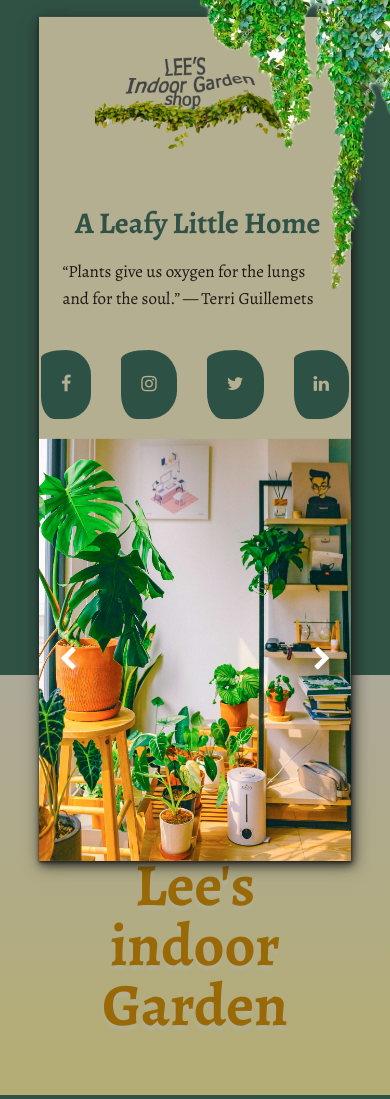
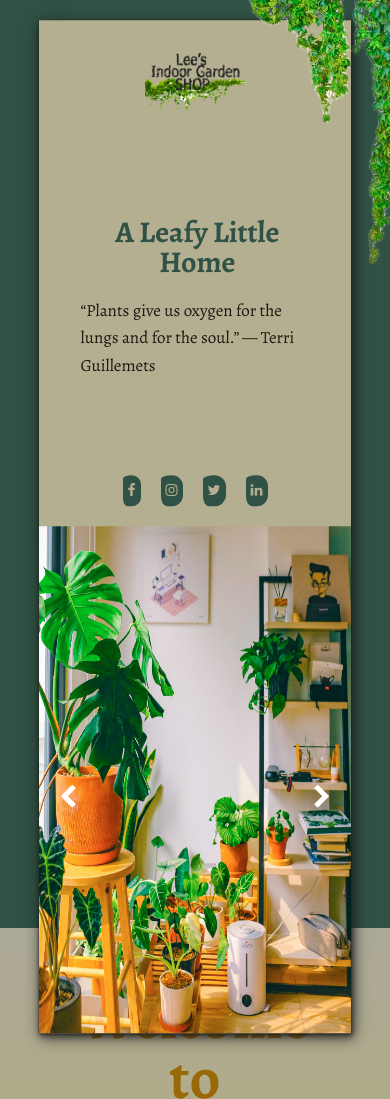
Before and after one commit to Elizabeth-M-M/Lee-s-Indoor-Plant-Garden, a plain HTML site: page index.html in a window 390 px wide. Shown: the top 1099 px of the page. Drawn offline with nearby package versions, Linux system fonts and the light colour scheme; no server answers.

Commit message:
edited logo and appearance

```diff
--- a/index.html
+++ b/index.html
@@ -15,12 +15,12 @@
   <!-- header section -->
   <header>
     <div class="plant-display">
-      <img src="./Images/climb1.png" alt="hanging plant">
+      <img src="./Images/climb1edit.png" alt="hanging plant">
     </div>
     <div class="header-width-position">
     <!-- header right side -->
       <div class="header-content">
-        <img src="./Images/logoleaveslies.png" alt="logo">
+        <img src="./Images/logofinal.png" alt="logo">
         <div class="header-content-main">
           <h1>A Leafy Little Home</h1>
           <p>“Plants give us oxygen for the lungs and for the soul.” — Terri Guillemets</p>
--- a/syle.css
+++ b/syle.css
@@ -47,7 +47,7 @@ body {
 
 header{
   width: 100%;
-  max-height: 80vh;
+  max-height: 100vh;
   background-color: var(--colmedium);
   position: relative;
 }
@@ -55,12 +55,13 @@ header{
 .plant-display{
   position: absolute;
   z-index: 2;
-  top: -10%;
+  top: -20%;
   left: -5%;
+  /* background-color: #000000; */
 }
 .header-width-position{
   width: 80%;
-  height: 50rem;
+  height: 40rem;
   background-color: var(--collight);
   margin: auto;
   transform: translateY(7%);
@@ -75,12 +76,14 @@ header{
 .headerbtns{
   position: absolute;
   width: 100%;
-  bottom: 20%;
+  bottom: 0;
   right: 0;
   display: flex;
   justify-content: space-between;
   align-items: center;
   padding: 2rem;
+  /* background-color: aqua; */
+  z-index: 7;
 }
 .headerbtns button{
   background: transparent;
@@ -101,12 +104,13 @@ header{
   align-items: center;
   justify-content: space-between;
   flex-direction: column;
-  padding: 2rem;
+  padding: 1rem;
   }
  .header-content img{
   margin-top: 2rem;
-  width: 20rem;
+  width: 15rem;
   justify-self: start;
+  /* background-color: aqua; */
 }
 .header-content-main{
   text-align: left;
@@ -128,7 +132,7 @@ header{
 list-style: none;
 margin: 0 1.5rem;
 background-color: var(--colmedium);
-padding: 2rem;
+padding: 1.5rem;
 border-radius: 150px 150px 150px 80px / 50px 150px 150px 135px;
 }
 .social ul li:hover{
@@ -411,6 +415,27 @@ form div{
   color: var(--colwhite);
 }
 @media (max-width:60rem){
+  .social ul li {
+
+      margin:1rem;
+
+      padding:0.3rem 0.5rem;
+
+    }
+        .social ul li a{
+
+          font-size: 1.4rem;
+        }
+
+  header{
+    max-height: 110vh;
+  }
+
+  .header-content img {
+      /* margin-top: rem; */
+      width: 10rem;
+
+    }
   .container{
     width: 95%;
   }
@@ -418,7 +443,7 @@ form div{
 
     transform: translateY(2%);
     flex-direction: column;
-    height: 100vh;
+    height: 120vh;
     overflow: hidden;
 
   }
@@ -441,7 +466,7 @@ form div{
   .plant-display{
 
   top: -10%;
-  left: 40%;
+  left: 55%;
 }
 .most-liked-width {
   flex-direction: column;
```
Also changed, not shown: Images/climb1edit.png (added), Images/logofinal.png (added).
